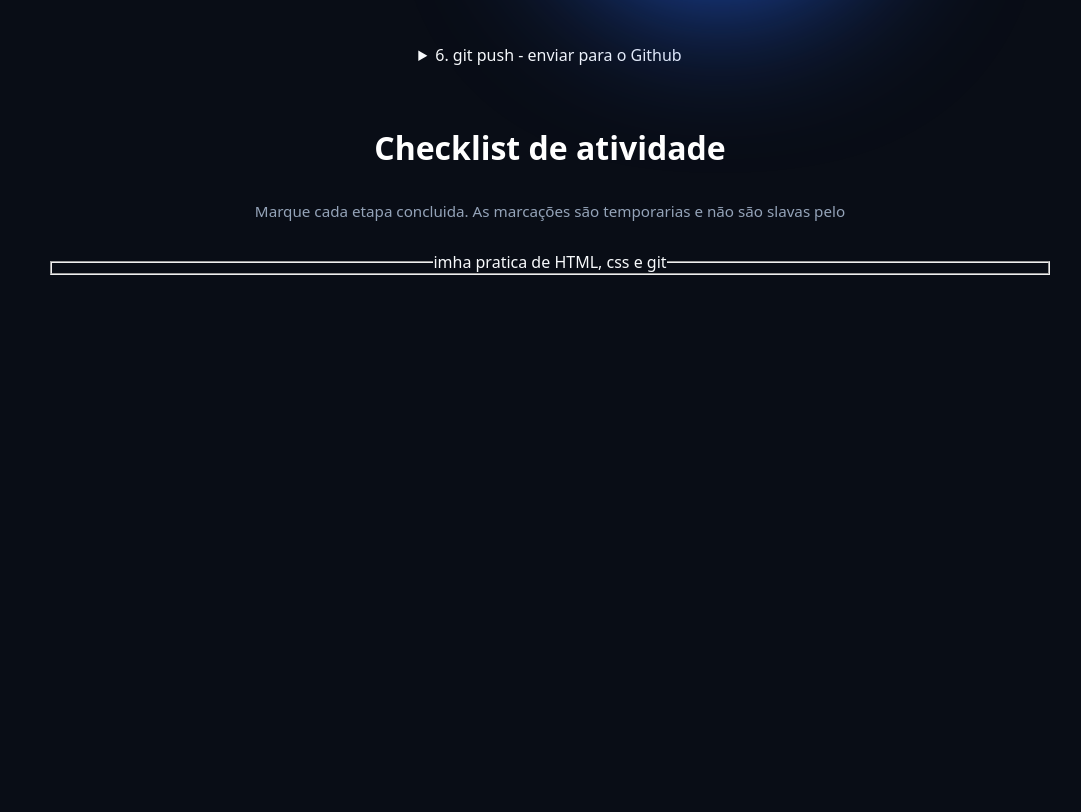
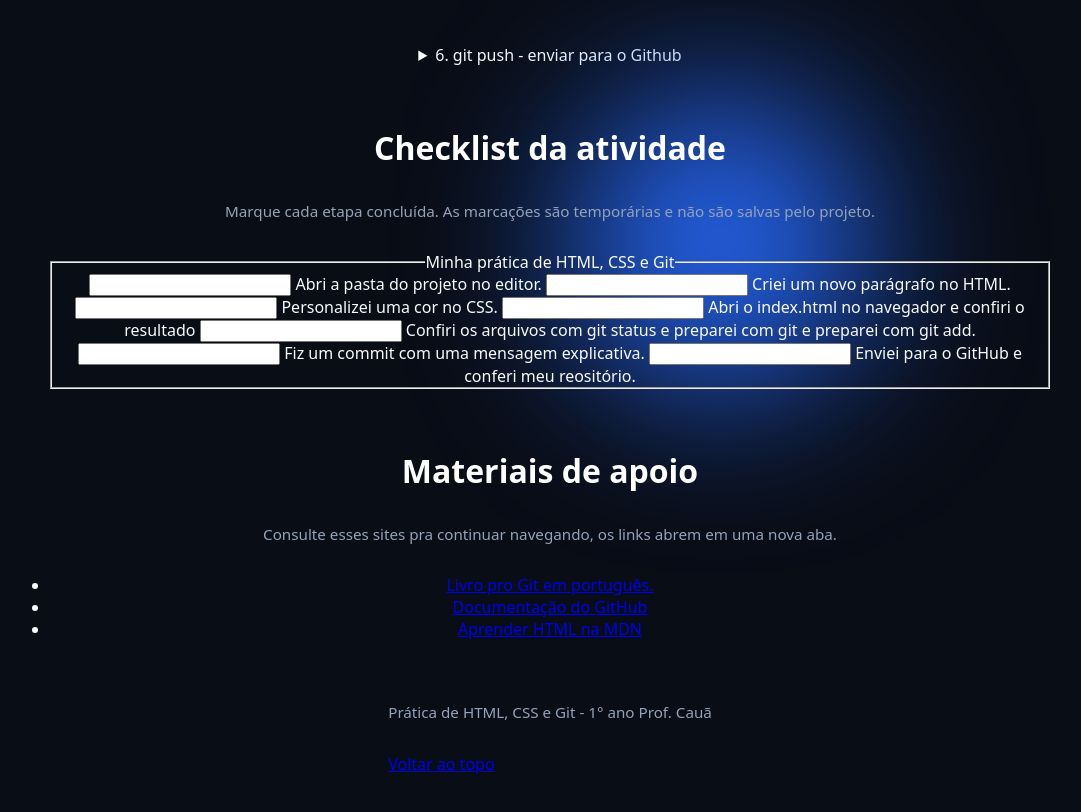
Before and after one commit to suziniisasantos-cloud/Isabeli-Suzini-, a plain HTML site: page index.html in a window 1280 px wide. Shown: the part 1460-2272 px from the top of the page, without its empty margins (90-1171 px from the left). Before the commit the page ends 1815 px from the top, so only its background shows below. Drawn offline with Linux system fonts and the light colour scheme.

Commit message:
index - adicionei um label com span de Abri a pasta do projeto no editor.

```diff
--- a/index.html
+++ b/index.html
@@ -126,16 +126,42 @@
                 <code>git push -u origin main</code>
         </details>
 
-        <section class="conteudo estudo" id="atividade">
-            <h2>Checklist de atividade</h2>
-            <p>Marque cada etapa concluida. As marcações são temporarias e não são slavas pelo   </p>
+             <section class="conteudo estudo" id="atividade">
+        <h2>Checklist da atividade</h2>
+        <p>Marque cada etapa concluída. As marcações são temporárias e não são salvas pelo projeto.</p>
 
-            <!-- NOVO fieldset reúne campos relacionados; legend da um nome ao grupo.-->
-             <fieldset class="checklist">
-                <legend>imha pratica de HTML, css e git</legend>
-                <!--O input checkbox cria uma caixa de seleção.
-                o label permite marcar a caixa clicandotambem no texto-->
-             </fieldset>
-             </section>
+        <!-- NOVO: fieldset reúne campos relacionados; legend da um nome ao grupo. -->
+         <fieldset class="checklist">
+            <legend>Minha prática de HTML, CSS e Git</legend>
+            <!-- O input chekbox cria uma caixa de seleção.
+                 O label permite marcar a caixa clicando também no texto. -->
+         <label><input type="chekbox"> <span>Abri a pasta do projeto no editor.</span></label>
+         <label><input type="chekbox"> <span>Criei um novo parágrafo no HTML.</span></label>
+         <label><input type="chekbox"> <span>Personalizei uma cor no CSS.</span></label>
+         <label><input type="chekbox"> <span>Abri o index.html no navegador e confiri o resultado</span></label>
+         <label><input type="chekbox"> <span>Confiri os arquivos com git status e preparei com git e preparei com git add.</span></label>
+         <label><input type="chekbox"> <span>Fiz um commit com uma mensagem explicativa.</span></label>
+          <label><input type="chekbox"> <span>Enviei para o GitHub e conferi meu reositório.</span> </label>
+         </fieldset>
+    </section>
+
+    <section class="conteudo estudo" id="materiais">
+        <h2>Materiais de apoio</h2>
+        <p>Consulte esses sites pra continuar navegando, os links abrem em uma nova aba.</p>
+        <!--NOVO: ul cria uma lista; li representa cada item ; target abre outra aba; rel evita dasr a nova página a aba
+         de origem.-->
+         <ul class="links-estudos">
+            <li><a href="https://git-scm.com/book/pt-br/vr" target="_blank" rell="noopener noreferrer">Livro pro Git em português.</a></li>
+            <li><a href="https://docs.github.com/pt" target="_blank" rel="noopener noreferrer">Documentação do GitHub</a></li>
+            <li><a href="https://developer.mozilla.org/pt-BR/docs/Web/HTML" target="_blank" rel="noopener noreferrer"> Aprender HTML na MDN</a></li>
+            </ul>
+        </section>
+
+        <!--NOVO: footer representa o rodapé; href="#" volta ao inicio da pagina-->
+        <footer class="rodape-estudo">
+            <p>Prática de HTML, CSS e Git - 1° ano Prof. Cauã</p>
+            <a href="#">Voltar ao topo</a>
+        </footer>
+
 </body>
 </html>
--- a/style.css
+++ b/style.css
@@ -230,3 +230,6 @@ p {
         padding: 22px;
     }
 }
+
+/*PARTE 3: ESTILOS DAS NOVAS FUNCIONALIDADES*/
+/*Coloca os novos elementos acima das luzes decorativas do fundo.*/
```
